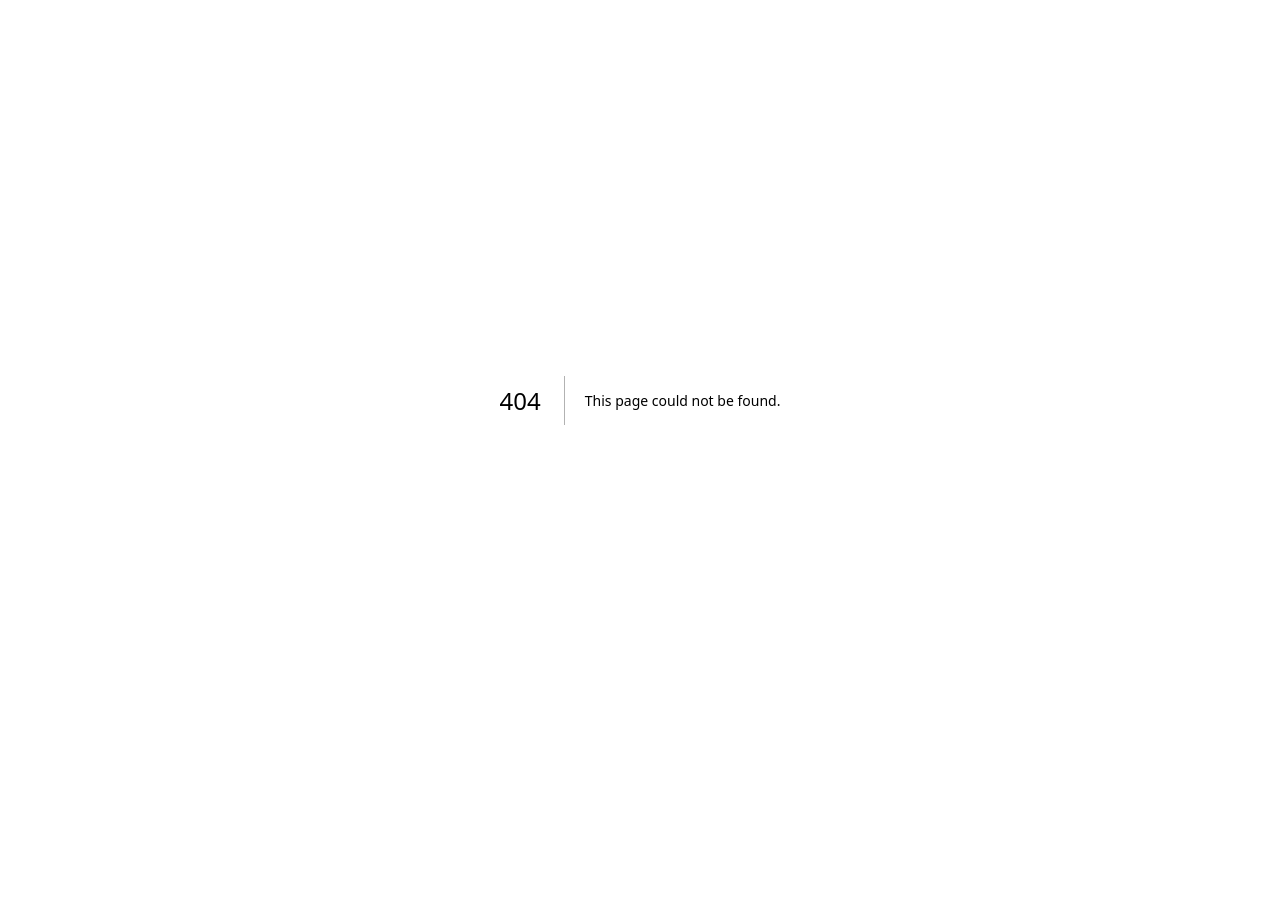
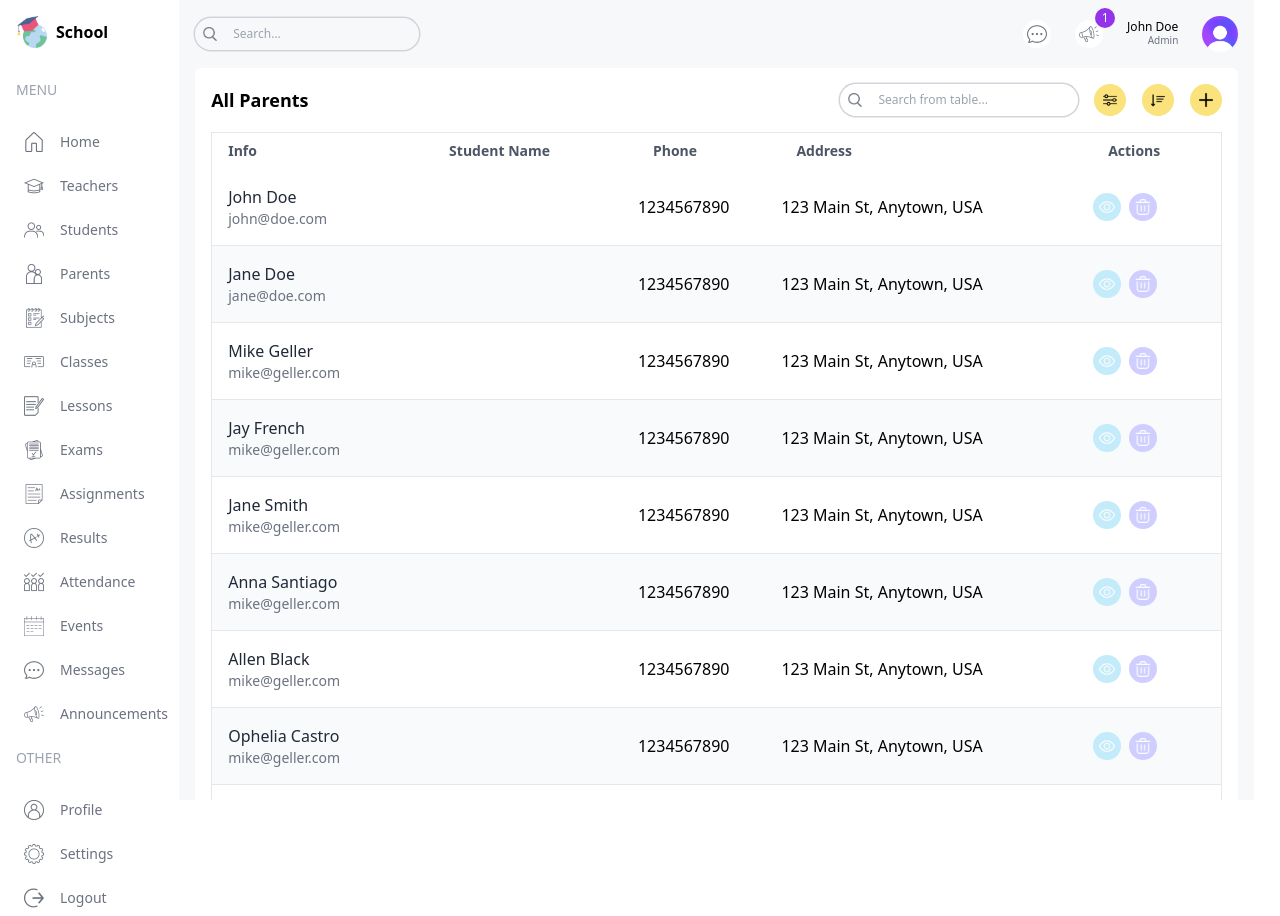
Before and after one commit to AbayTesfaye/Next-js-SMD, a Next.js app: page /list/parents in a window 1280 px wide. Before the commit this address had no page. Before the commit the page ends 800 px from the top, so only its background shows below. Built offline with nearby package versions, Linux system fonts and the light colour scheme.

Commit message:
insert table for the list of parent page

```diff
--- /dev/null
+++ b/src/app/(dashboard)/list/parents/page.tsx
@@ -0,0 +1,105 @@
+import Pagination from "@/components/Pagination"
+import Table from "@/components/Table"
+import TableSearch from "@/components/TableSearch"
+import { parentsData, role} from "@/lib/data"
+import Image from "next/image"
+import Link from "next/link"
+
+
+type Parents = {
+  id:number;
+  parentId:string;
+  name:string;
+  studentName:string;
+  email?:string;
+  phone:string;
+  address:string;
+}
+
+const columns = [
+    {
+        header: "Info",
+        accessor: "info"
+    },
+    {
+        header: "Student Name",
+        accessor: "studentName",
+        className: "hidden md:table-cell"
+    },
+    {
+        header: "Phone",
+        accessor: "phone",
+        className: "hidden lg:table-cell" // Ensure this hides on medium and shows on large screens
+    },
+    {
+        header: "Address",
+        accessor: "address",
+        className: "hidden lg:table-cell" // Ensure this hides on medium and shows on large screens
+    },
+    {
+        header: "Actions",
+        accessor: "actions",
+        className: "hidden md:table-cell"
+    },
+]
+
+const ParentsListPage = () => {
+    const renderRow = (item: Parents) => (
+        <tr key={item.id} className="border-b border-gray-200 even:bg-slate-50 hover:bg-schoolPurpleLight">
+          <td className="flex items-center gap-4 p-4">
+            <div>
+              <h1 className="font-medium text-gray-800">{item.name}</h1>
+              <p className="text-sm text-gray-500">{item.email}</p>
+            </div>
+          </td>
+          <td className="hidden md:table-cell">{item.studentName}</td>
+          <td className="hidden lg:table-cell">{item?.phone}</td>
+          <td className="hidden lg:table-cell">{item.address}</td>
+          <td>
+            <div className="flex items-center gap-2">
+              <Link href={`/list/students/${item.id}`}>
+               <button className="w-7 h-7 flex items-center justify-center rounded-full bg-schoolSky">
+                <Image src='/view.png' alt="" width={16} height={16}/>
+               </button>
+              </Link>
+              {
+                role === 'admin' && (
+                  <button className="w-7 h-7 flex items-center justify-center rounded-full bg-schoolPurple">
+                  <Image src='/delete.png' alt="" width={16} height={16}/>
+                 </button>
+                )
+              }
+            </div>
+          </td>
+        </tr>
+      );
+  return (
+    <div className='bg-white rounded-md p-4 flex-1 m-4 mt-0'>
+        {/* TOP */}
+        <div className="flex justify-between items-center">
+            <h1 className="hidden md:block text-lg font-semibold">All Parents</h1>
+            <div className="flex flex-col md:flex-row justify-between items-center gap-4 w-full md:w-auto">
+              <TableSearch/>
+              <div className="flex gap-4 self-end items-center ">
+                <button className="bg-schoolYellow rounded-full w-8 h-8 flex items-center justify-center cursor-pointer">
+                    <Image src='/filter.png' width={14} height={14} alt="message"/>
+                </button>
+                <button className="bg-schoolYellow rounded-full w-8 h-8 flex items-center justify-center cursor-pointer">
+                   <Image src='/sort.png' width={14} height={14} alt="message"/>
+                </button>
+                {role === 'admin' && <button className="bg-schoolYellow rounded-full w-8 h-8 flex items-center justify-center cursor-pointer">
+                   <Image src='/plus.png' width={14} height={14} alt="message"/>
+                </button>
+                }
+              </div>
+            </div>
+        </div>
+        {/* LIST */}
+        <Table columns={columns} renderRow={renderRow} data={parentsData}/>
+        {/* PAGINATION */}
+       <Pagination/>
+    </div>
+  )
+}
+
+export default ParentsListPage
```
